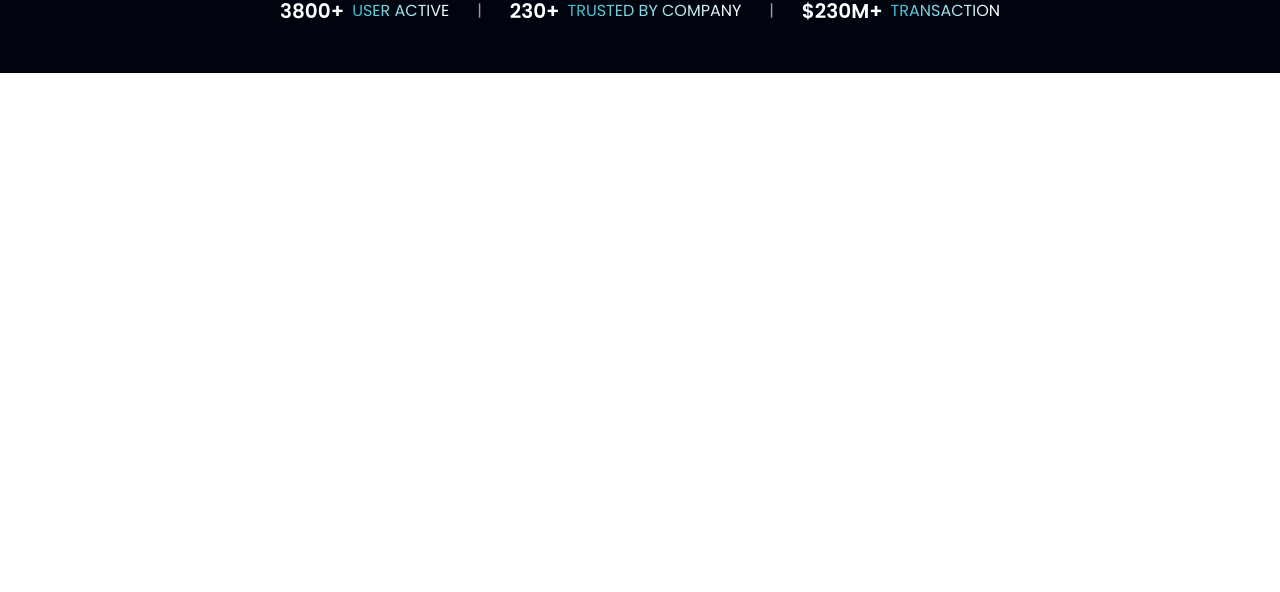
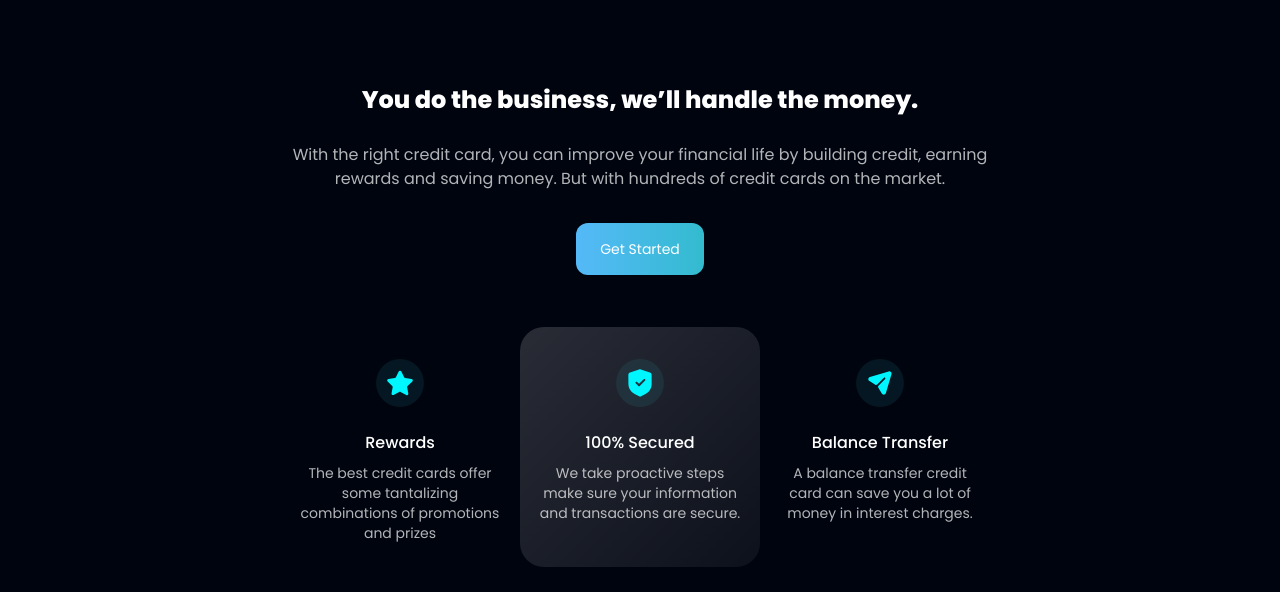
Before and after one commit to reza-sadeghzadeh/hoobank, a Next.js app: page / in a window 1280 px wide. Shown: the part 675-1267 px from the top of the page. Before the commit the page ends 800 px from the top, so only its background shows below. Built offline with nearby package versions, Linux system fonts and the light colour scheme.

Commit message:
create business section

```diff
--- a/components/Business.tsx
+++ b/components/Business.tsx
@@ -2,21 +2,96 @@ import React from "react";
 
 const Business = () => {
   return (
-    <section className="hoo-container">
-      <div className="flex-col text-center lg:text-left text-white justify-center items-center lg:w-1/2">
-        <h2 className="lg:text-5xl text-2xl font-extrabold mb-6  leading-7">
+    <section className="hoo-container flex max-9xl:flex-col justify-center items-center py-6 mt-12">
+      <div className="flex-col text-center 9xl:text-left text-white justify-center items-center 9xl:w-1/2">
+        <h2
+          className="9xl:text-4xl text-2xl font-extrabold mb-6 "
+          style={{ lineHeight: 1.6 }}
+        >
           You do the business, we’ll handle the money.
         </h2>
-        <p className=" opacity-70 sm:text-lg  text-xl">
+        <p className=" opacity-70 text-md">
           With the right credit card, you can improve your financial life by
           building credit, earning rewards and saving money. But with hundreds
           of credit cards on the market.
         </p>
-        <button className="rounded-xl mt-6 bg-gradient-to-l  bg-custom-blue px-4 py-3">
+        <button className="rounded-xl text-sm mt-8 bg-gradient-to-l bg-button-gradient bg-custom-blue px-6 py-4">
           Get Started
         </button>
       </div>
-      <div className="flex lg:w-1/2"> </div>
+      <div className="flex max-9xl:mt-12 9xl:w-1/2 9xl:pl-36 w-full 9xl:flex-col flex-col md:flex-row">
+        <div className="w-full my-1 py-6 px-4 rounded-3xl flex max-9xl:flex-col max-9xl:text-center justify-center 9xl:justify-start items-center ">
+          <div className="w-12 h-12 m-2 max-9xl:mb-6 p-2 rounded-full flex justify-center items-center bg-custom-blue/10">
+            <svg
+              width="40"
+              height="40"
+              viewBox="0 0 40 40"
+              fill="none"
+              xmlns="http://www.w3.org/2000/svg"
+            >
+              <path
+                d="M29.4696 23.7122C29.0552 24.1138 28.8648 24.6946 28.9592 25.2642L30.3816 33.1362C30.5016 33.8034 30.22 34.4786 29.6616 34.8642C29.1144 35.2642 28.3864 35.3122 27.7896 34.9922L20.7032 31.2962C20.4568 31.165 20.1832 31.0946 19.9032 31.0866H19.4696C19.3192 31.109 19.172 31.157 19.0376 31.2306L11.9496 34.9442C11.5992 35.1202 11.2024 35.1826 10.8136 35.1202C9.86639 34.941 9.23439 34.0386 9.38959 33.0866L10.8136 25.2146C10.908 24.6402 10.7176 24.0562 10.3032 23.6482L4.52559 18.0482C4.04239 17.5794 3.87439 16.8754 4.09519 16.2402C4.30959 15.6066 4.85679 15.1442 5.51759 15.0402L13.4696 13.8866C14.0744 13.8242 14.6056 13.4562 14.8776 12.9122L18.3816 5.72817C18.4648 5.56817 18.572 5.42097 18.7016 5.29617L18.8456 5.18417C18.9208 5.10097 19.0072 5.03217 19.1032 4.97617L19.2776 4.91217L19.5496 4.80017H20.2232C20.8248 4.86257 21.3544 5.22257 21.6312 5.76017L25.1816 12.9122C25.4376 13.4354 25.9352 13.7986 26.5096 13.8866L34.4616 15.0402C35.1336 15.1362 35.6952 15.6002 35.9176 16.2402C36.1272 16.8818 35.9464 17.5858 35.4536 18.0482L29.4696 23.7122Z"
+                fill="#00F6FF"
+              />
+            </svg>
+          </div>
+          <div className="w-full 9xl:ml-4 text-white">
+            <h4 className="text-md font-medium mb-2">Rewards</h4>
+            <p className="text-sm opacity-70">
+              The best credit cards offer some tantalizing combinations of
+              promotions and prizes
+            </p>
+          </div>
+        </div>
+        <div className="w-full my-1 bg-white-gradient py-6 px-4 rounded-3xl flex justify-start max-9xl:flex-col max-9xl:text-center 9xl:justify-start items-center ">
+          <div className="w-12 h-12 m-2 p-3 rounded-full flex justify-center items-center max-9xl:mb-6 bg-custom-blue/10">
+            <svg
+              width="28"
+              height="32"
+              viewBox="0 0 28 32"
+              fill="none"
+              xmlns="http://www.w3.org/2000/svg"
+            >
+              <path
+                fill-rule="evenodd"
+                clip-rule="evenodd"
+                d="M13.565 31.8619C13.7422 31.9544 13.9403 32.0015 14.1384 31.9999C14.3365 31.9984 14.5331 31.9497 14.7119 31.8556L20.4205 28.8039C22.0393 27.941 23.307 26.9761 24.296 25.8527C26.4464 23.4051 27.6206 20.2813 27.5997 17.0602L27.5321 6.43517C27.5256 5.21138 26.7218 4.11938 25.5331 3.72243L14.9132 0.159303C14.2737 -0.0572148 13.573 -0.0525079 12.9448 0.170286L2.36522 3.8605C1.1829 4.27314 0.39362 5.37298 0.400064 6.59834L0.467716 17.2155C0.488657 20.4413 1.70319 23.551 3.88902 25.9735C4.8877 27.0812 6.16666 28.032 7.80321 28.8808L13.565 31.8619ZM12.0538 19.3743C12.2922 19.6034 12.6014 19.7163 12.9107 19.7132C13.22 19.7116 13.5276 19.5955 13.7628 19.3633L20.0014 13.213C20.4701 12.7501 20.4653 12.0064 19.9917 11.5498C19.5165 11.0933 18.7514 11.0964 18.2826 11.5593L12.893 16.8718L10.6862 14.7505C10.211 14.294 9.44751 14.2987 8.97716 14.7615C8.50843 15.2244 8.51326 15.9681 8.98844 16.4246L12.0538 19.3743Z"
+                fill="#00F6FF"
+              />
+            </svg>
+          </div>
+          <div className="w-full 9xl:ml-4 text-white">
+            <h4 className="text-md font-medium mb-2">100% Secured</h4>
+            <p className="text-sm opacity-70">
+              We take proactive steps make sure your information and
+              transactions are secure.
+            </p>
+          </div>
+        </div>
+        <div className="w-full my-1 py-6 px-4 rounded-3xl flex justify-start items-center max-9xl:flex-col max-9xl:text-center 9xl:justify-start">
+          <div className="w-12 h-12 m-2 p-3 rounded-full flex justify-center items-center max-9xl:mb-6 bg-custom-blue/10">
+            <svg
+              width="33"
+              height="32"
+              viewBox="0 0 33 32"
+              fill="none"
+              xmlns="http://www.w3.org/2000/svg"
+            >
+              <path
+                d="M31.4965 0.931172C30.6962 0.109757 29.5117 -0.196261 28.4072 0.125863L2.6527 7.61524C1.48742 7.93897 0.661482 8.8683 0.438991 10.0489C0.211698 11.2504 1.00562 12.7757 2.04285 13.4135L10.0957 18.3629C10.9217 18.8702 11.9877 18.743 12.6712 18.0537L21.8926 8.77488C22.3568 8.2917 23.1251 8.2917 23.5893 8.77488C24.0535 9.24196 24.0535 9.99895 23.5893 10.4821L14.3519 19.7625C13.6668 20.4503 13.5388 21.5213 14.043 22.3524L18.9634 30.486C19.5396 31.4524 20.532 32 21.6205 32C21.7485 32 21.8926 32 22.0206 31.9839C23.2691 31.8228 24.2615 30.9692 24.6297 29.7612L32.2648 4.03967C32.601 2.94445 32.2968 1.75259 31.4965 0.931172"
+                fill="#00F6FF"
+              />
+            </svg>
+          </div>
+          <div className="w-full 9xl:ml-4 text-white">
+            <h4 className="text-md font-medium mb-2">Balance Transfer</h4>
+            <p className="text-sm opacity-70">
+              A balance transfer credit card can save you a lot of money in
+              interest charges.
+            </p>
+          </div>
+        </div>
+      </div>
     </section>
   );
 };
--- a/components/Hero.tsx
+++ b/components/Hero.tsx
@@ -1,18 +1,17 @@
+import { motion } from "framer-motion";
 import Image from "next/image";
-import TopCard from "../public/assets/hero/TopCard";
-import { motion } from "framer-motion";
-import mobileHeroPNG from "../public/assets/hero/mobile-hero.png";
 import BottomCard from "../public/assets/hero/BottomCard";
 import BottomCardSM from "../public/assets/hero/BottomCardSM";
 import MiddleCard from "../public/assets/hero/MiddleCard";
 import MiddleCardSM from "../public/assets/hero/MiddleCardSM";
+import mobileHeroPNG from "../public/assets/hero/mobile-hero.png";
 import shine from "../public/assets/hero/shine.png";
+import TopCard from "../public/assets/hero/TopCard";
 import Discount from "./subComps/Discount";
-import TopCardSM from "../public/assets/hero/TopCardSM";
 
 const Hero = () => {
   return (
-    <section className="hoo-container flex max-md:flex-col-reverse justify-center items-center 9xl:py-8 9xl:my-12 md:my-8">
+    <section className="hoo-container flex max-md:flex-col-reverse justify-center items-center 9xl:py-8 9xl:my-12">
       <div className="md:w-1/2 h-screen/2 text-center w-full  md:text-left relative text-white md:pt-8 pb-20">
         <Discount />
         <motion.h1
@@ -69,7 +68,7 @@ const Hero = () => {
         </p>
       </div>
       {/* desktop */}
-      <div className="pointer-events-none 9xl:flex hidden cursor-default scale-90 md:w-1/2 justify-center flex-col items-center h-96">
+      <div className="pointer-events-none 9xl:flex hidden cursor-default scale-90 px-4 md:w-1/2 justify-center flex-col items-center h-96">
         <motion.div
           animate={{ opacity: 1 }}
           initial={{ opacity: 0 }}
@@ -94,7 +93,7 @@ const Hero = () => {
 
         <div className="w-full relative">
           <Image
-            className="absolute scale-150 left-6 -top-80 z-0"
+            className="absolute scale-125 left-6 -top-80 z-0"
             src={shine}
             width="600"
             height={700}
@@ -128,10 +127,10 @@ const Hero = () => {
         </div>
       </div>
       {/* tablet */}
-      <div className="pointer-events-none 9xl:hidden  cursor-default scale-90 w-1/2  hidden  md:flex justify-center flex-col items-center h-96">
+      <div className="pointer-events-none 9xl:hidden pr-24 cursor-default scale-90 w-1/2  translate-y-12  hidden  md:flex justify-center flex-col items-center h-96">
         <div className="w-full relative flex ">
           <Image
-            className="absolute 9xl:scale-150 md:scale-125 left-6 9xl:-top-80 md:-top-52 -top-96 hidden md:block"
+            className="absolute left-14 scale-150 -top-36 "
             src={shine}
             width="600"
             height={700}
@@ -139,7 +138,7 @@ const Hero = () => {
           />
           <motion.div
             className="w-full absolute left-0"
-            initial={{ x: 80, y: -20, opacity: 0.2 }}
+            initial={{ x: 60, y: -20, opacity: 0.2 }}
             animate={{ opacity: 1, y: -240 }}
             transition={{ duration: 1 }}
           >
@@ -452,7 +451,7 @@ const Hero = () => {
 
           <motion.div
             className="w-full absolute   z-10"
-            initial={{ x: 20, y: -40, opacity: 0.2 }}
+            initial={{ x: 0, y: -40, opacity: 0.2 }}
             animate={{ opacity: 1, y: -200 }}
             transition={{ duration: 1 }}
           >
--- a/pages/index.tsx
+++ b/pages/index.tsx
@@ -15,7 +15,7 @@ export default function Home() {
       <Header />
       <Hero />
       <Counter />
-      {/* <Business /> */}
+      <Business />
     </main>
   );
 }
--- a/styles/main.scss
+++ b/styles/main.scss
@@ -15,8 +15,23 @@
 }
 
 .border-gradient {
-  // border-image-source: linear-gradient(to right,  theme("colors.custom.blue"), white);
   border-color: theme("colors.custom.blue");
   border-image-slice: 1;
   border-width: 3px;
 }
+
+.bg-button-gradient {
+  background-image: linear-gradient(
+    to left,
+    theme("colors.custom.blue"),
+    rgb(85, 185, 248)
+  );
+}
+
+.bg-white-gradient {
+  background-image: linear-gradient(
+    135deg,
+    rgba(255, 255, 255, 0.16),
+    rgba(255, 255, 255, 0.05)
+  );
+}
```
